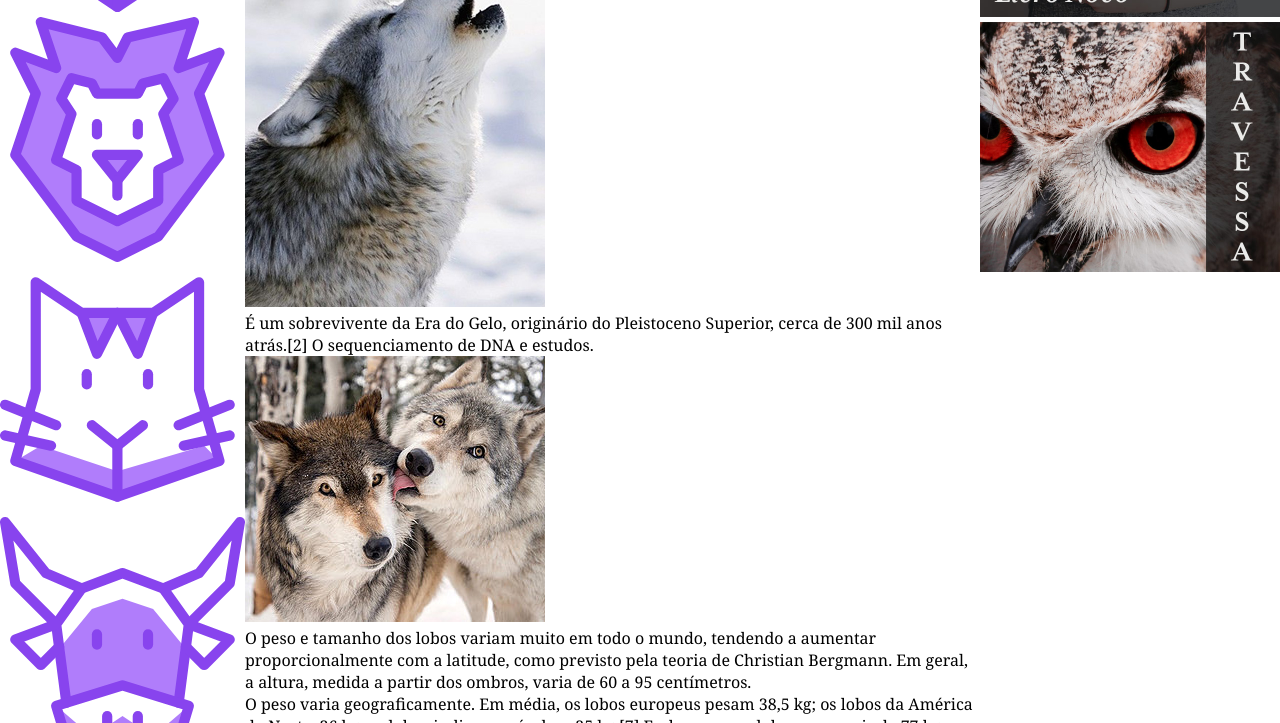
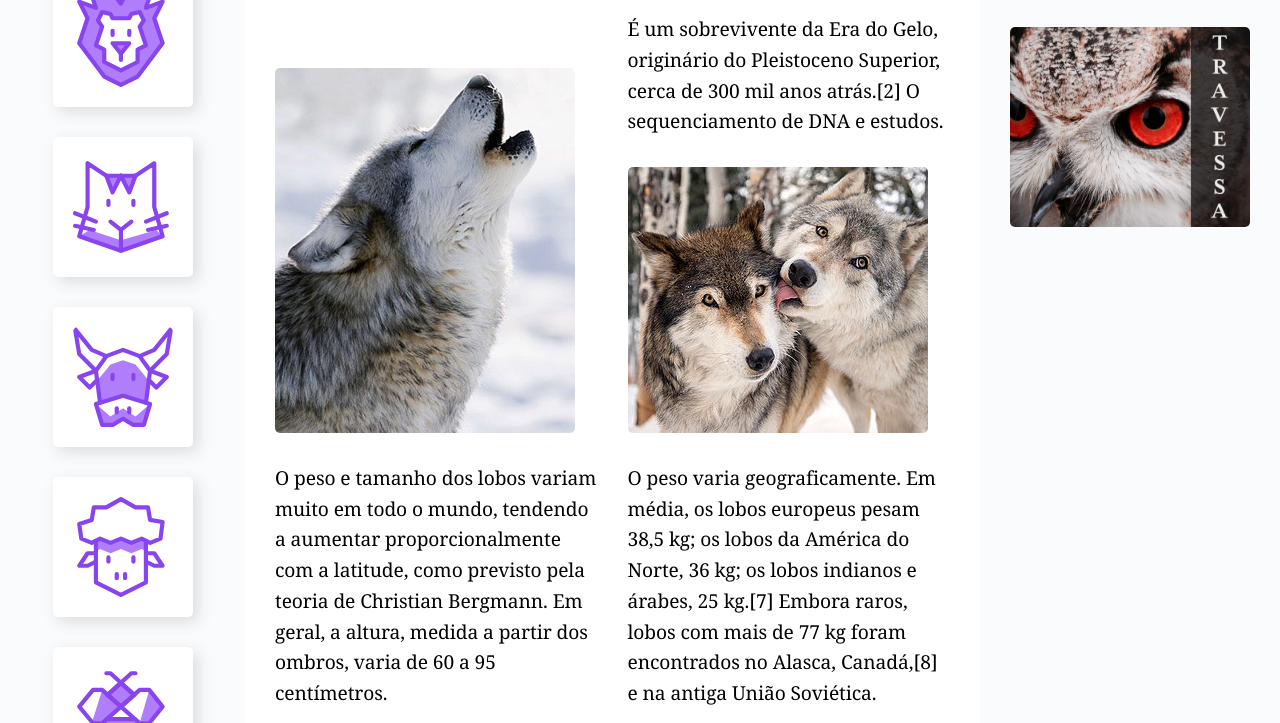
Before and after one commit to samuelbonini/Grid-Site, a plain HTML site: page index.html in a window 1280 px wide. Shown: the part 337-1060 px from the top of the page. Drawn offline with Linux system fonts and the light colour scheme.

Commit message:
att site, chjegando no final

```diff
--- a/css/style.css
+++ b/css/style.css
@@ -1,4 +1,9 @@
-body, p, h1, ul, li, blockquote {
+body,
+p,
+h1,
+ul,
+li,
+blockquote {
   padding: 0px;
   margin: 0px;
 }
@@ -8,7 +13,7 @@ body {
 }
 
 li {
-list-style: none;
+  list-style: none;
 }
 
 a {
@@ -17,6 +22,8 @@ a {
 
 img {
   max-width: 100%;
+  display: block;
+  border-radius: 5px;
 }
 
 /* GRID GERAL */
@@ -25,18 +32,16 @@ img {
   display: grid;
   grid-template-columns: minmax(160px, 1fr) 3fr 300px;
   grid-template-areas:
-  "header header header"
-  "sidenav content anuncios"
-  "footer footer footer"
-
-  ;
+    "header header header"
+    "sidenav content anuncios"
+    "footer footer footer";
 }
 
 /*HEADER*/
 
 .header {
   grid-area: header;
-  background: linear-gradient(135deg, #8844ee, #B07DFB);
+  background: linear-gradient(135deg, #8844ee, #b07dfb);
   padding: 30px;
   display: grid;
   grid-template-columns: 1fr auto;
@@ -57,35 +62,94 @@ img {
   padding: 10px;
   color: white;
   font-size: 1.125em;
-  background: rgba(0,0,0,.1);
+  background: rgba(0, 0, 0, 0.1);
   border-radius: 5px;
   transition: 0.1s;
 }
 
 .header nav a:hover {
-  background: rgba(0,0,0,.5);
+  background: rgba(0, 0, 0, 0.5);
 }
 
 .header li + li {
   margin-left: 30px;
 }
 
-
-
-
-
 .sidenav {
   grid-area: sidenav;
+  background: #fafbfc;
+  padding: 30px;
 }
+
+.sidenav li a {
+  display: block;
+  min-width: 60px;
+  max-width: 100px;
+  margin: 0 auto 30px auto;
+  background: white;
+  padding: 20px;
+  border-radius: 5px;
+  box-shadow: 5px 5px 15px 0px rgba(44, 44, 44, 0.15);
+  transition: 0.1s ease-out;
+}
+
+.sidenav li a:hover {
+  background: #af7dfba1;
+}
+
+/* CONTENT */
 
 .content {
   grid-area: content;
+  max-width: 900px;
+  margin: 0 auto;
+  padding: 30px;
+  display: grid;
+  grid-template-columns: 1fr 1fr;
+  grid-gap: 30px;
 }
+
+.col-wide {
+  grid-column: 1 / -1;
+}
+
+.imagem-1 {
+  grid-row: span 2;
+  align-self: end;
+}
+
+.imagem-2 {
+  align-self: flex-end;
+}
+
+/*ESTILOS CONTENT */
+
+p {
+  font-size: 1.2em;
+  line-height: 1.6;
+  letter-spacing: -0.005em;
+}
+
+/*ANUNCIOS */
 
 .anuncios {
   grid-area: anuncios;
+  background: #fafbfc;
+  display: grid;
+  align-content: start;
+  padding: 30px;
+  grid-gap: 30px;
 }
+
+/* FOOTER */
 
 .footer {
   grid-area: footer;
+  background: linear-gradient(135deg, #8844ee, #b07dfb);
 }
+
+.footer p {
+  color: white;
+  text-align: center;
+  padding: 30px;
+}
--- a/index.html
+++ b/index.html
@@ -51,15 +51,15 @@
         </div>
       </div>
 
-      <p>É um sobrevivente da Era do Gelo, originário do Pleistoceno Superior, cerca de 300 mil anos atrás.[2] O sequenciamento de DNA e estudos genéticos reafirmam que o lobo cinzento é ancestral do cão doméstico</p>
+      <p class="col-wide">É um sobrevivente da Era do Gelo, originário do Pleistoceno Superior, cerca de 300 mil anos atrás.[2] O sequenciamento de DNA e estudos genéticos reafirmam que o lobo cinzento é ancestral do cão doméstico</p>
 
-      <img src="img/wolf1.jpg" alt="Wolf 1">
+      <img class="imagem-1" src="img/wolf1.jpg" alt="Wolf 1">
       <p>É um sobrevivente da Era do Gelo, originário do Pleistoceno Superior, cerca de 300 mil anos atrás.[2] O sequenciamento de DNA e estudos.</p>
-      <img src="img/wolf2.jpg" alt="Wolf 2">
+      <img class="imagem-2" src="img/wolf2.jpg" alt="Wolf 2">
       <p>O peso e tamanho dos lobos variam muito em todo o mundo, tendendo a aumentar proporcionalmente com a latitude, como previsto pela teoria de Christian Bergmann. Em geral, a altura, medida a partir dos ombros, varia de 60 a 95 centímetros.</p>
       <p>O peso varia geograficamente. Em média, os lobos europeus pesam 38,5 kg; os lobos da América do Norte, 36 kg; os lobos indianos e árabes, 25 kg.[7] Embora raros, lobos com mais de 77 kg foram encontrados no Alasca, Canadá,[8] e na antiga União Soviética.</p>
 
-      <blockquote cite="citacao">
+      <blockquote class="citacao col-wide" >
         <p>“Há algo no uivar do lobo que tira um homem do aqui e agora e o transporta para uma floresta da mente.”</p>
       </blockquote>
 
@@ -77,7 +77,8 @@
         <p>É um sobrevivente da Era do Gelo, originário do Pleistoceno Superior, cerca de 300 mil anos atrás.[2] O sequenciamento de DNA e estudos genéticos reafirmam que o lobo cinzento é ancestral do cão doméstico.</p>
       </div>
 
-      <img src="img/wolf3.jpg" alt="Wolf3">
+      <img class="col-wide" src="img/wolf3.jpg" alt="Wolf3">
+
      </main>
 
      <aside class="anuncios">
```
